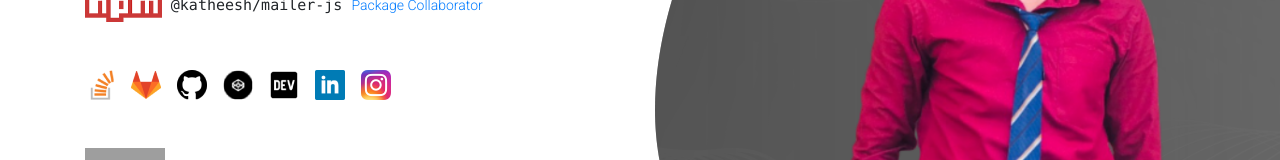
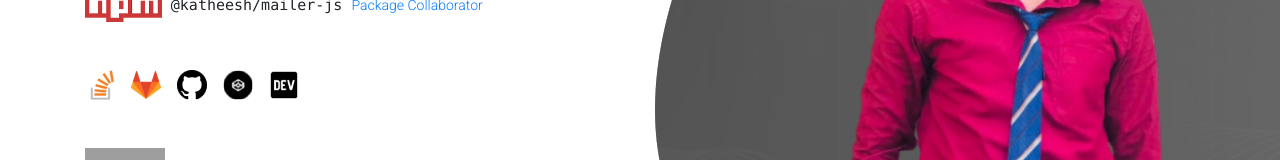
Before and after one commit to Katheesh/katheesh.js, a Vue app: page / in a window 1280 px wide. Shown: the part 438-598 px from the top of the page. Built offline with nearby package versions, Linux system fonts and the light colour scheme; grey boxes are pictures that could not be loaded; what vue-toasted would draw is missing.

Commit message:
remmoved two social link from home

```diff
--- a/src/views/Home.vue
+++ b/src/views/Home.vue
@@ -36,12 +36,12 @@
 								<a title="Dev Blog" target="_blank" href="https://dev.to/katheesh">
 									<img src="img/icon/dev.png">
 								</a>
-								<a title="LinkedIn" target="_blank" href="https://www.linkedin.com/katheeskumar">
+								<!-- <a title="LinkedIn" target="_blank" href="https://www.linkedin.com/in/katheeskumar">
 									<img src="img/icon/linkedin.png">
 								</a>
 								<a title="Instagram" target="_blank" href="https://www.instagram.com/iKatheesh">
 									<img src="img/icon/instagram.png">
-								</a>
+								</a> -->
 							</div>
 
 							<a href="https://www.patreon.com/bePatron?u=32135007"><img src="https://i.ya-webdesign.com/images/patreon-link-button-png-2.png" height="60"></a>
```
